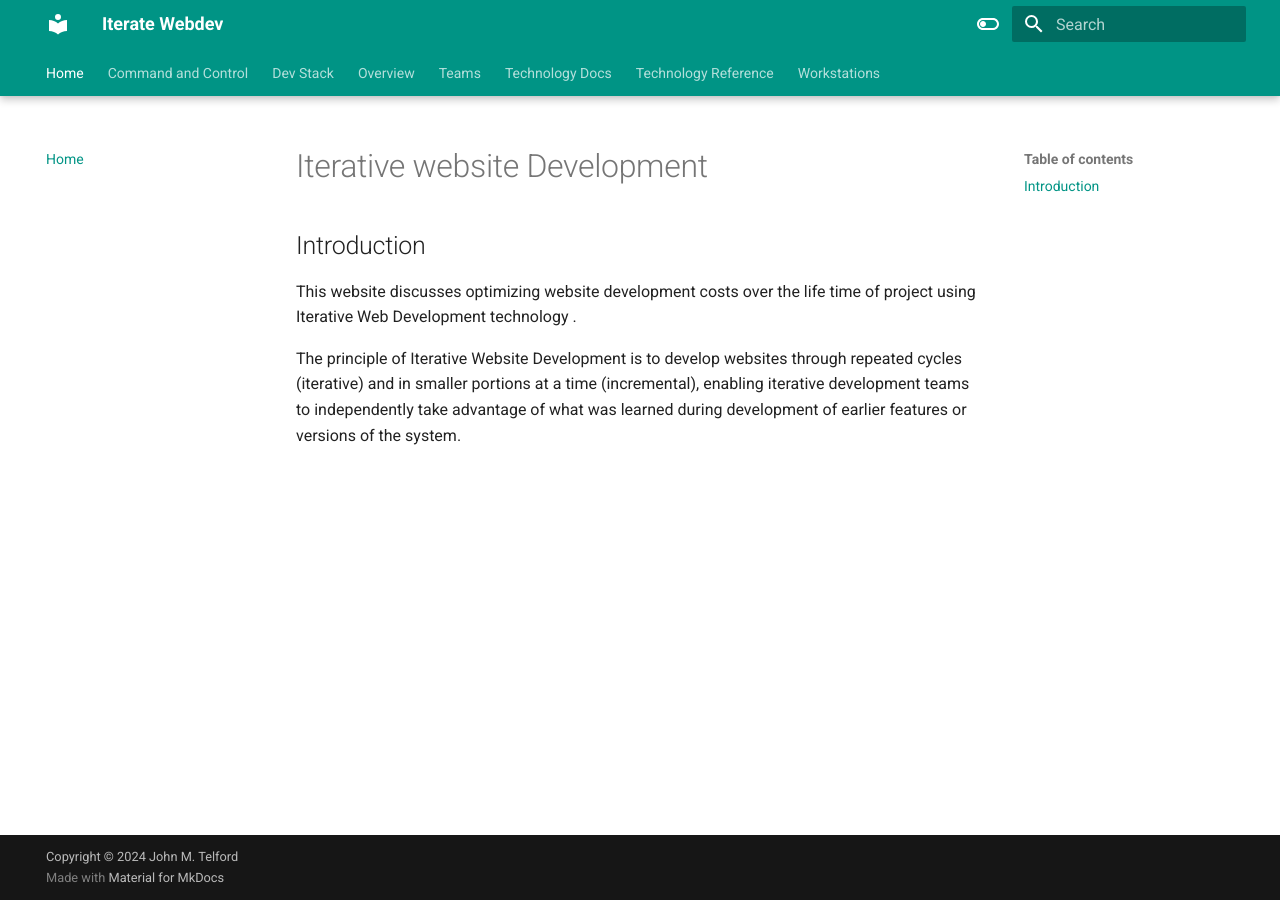
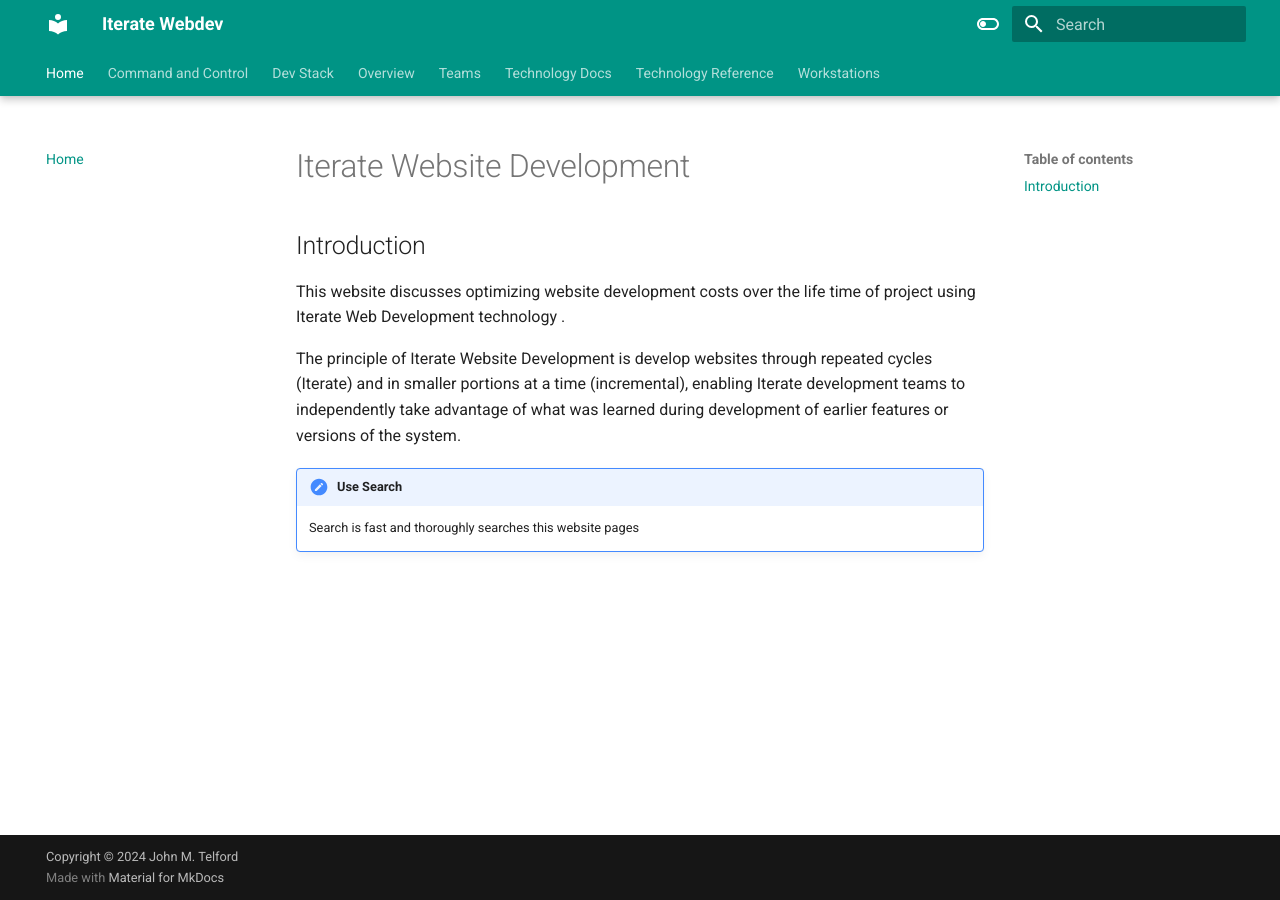
Before and after one commit to JohnTelford/iterate-webdev-cloudflare, an MkDocs documentation site: the page built from docs/index.md, in a window 1280 px wide. Built offline with MkDocs 1.6.1 and Material for MkDocs 9.7.7, drawn with Linux system fonts in a browser that asks for light colours.

Commit message:
refactor

```diff
--- a/docs/index.md
+++ b/docs/index.md
@@ -1,7 +1,11 @@
-# Iterative website Development
+# Iterate Website Development
 
 ## Introduction
 
-This website discusses optimizing website development costs over the life time of project using Iterative Web Development technology .
+This website discusses optimizing website development costs over the life time of project using Iterate Web Development technology .
 
-The principle of Iterative Website Development is to develop websites through repeated cycles (iterative) and in smaller portions at a time (incremental), enabling iterative development teams to independently take advantage of what was learned during development of earlier features or versions of the system.
+The principle of Iterate Website Development is develop websites through repeated cycles (Iterate) and in smaller portions at a time (incremental), enabling Iterate development teams to independently take advantage of what was learned during development of earlier features or versions of the system.
+
+!!! Note "Use Search"
+
+    Search is fast and thoroughly searches this website pages
```
Also changed, not shown: docs/taio/taio.md (deleted, +0 -39 lines), docs/Qpreview.md (renamed from docs/preview.md), 1 other file.
